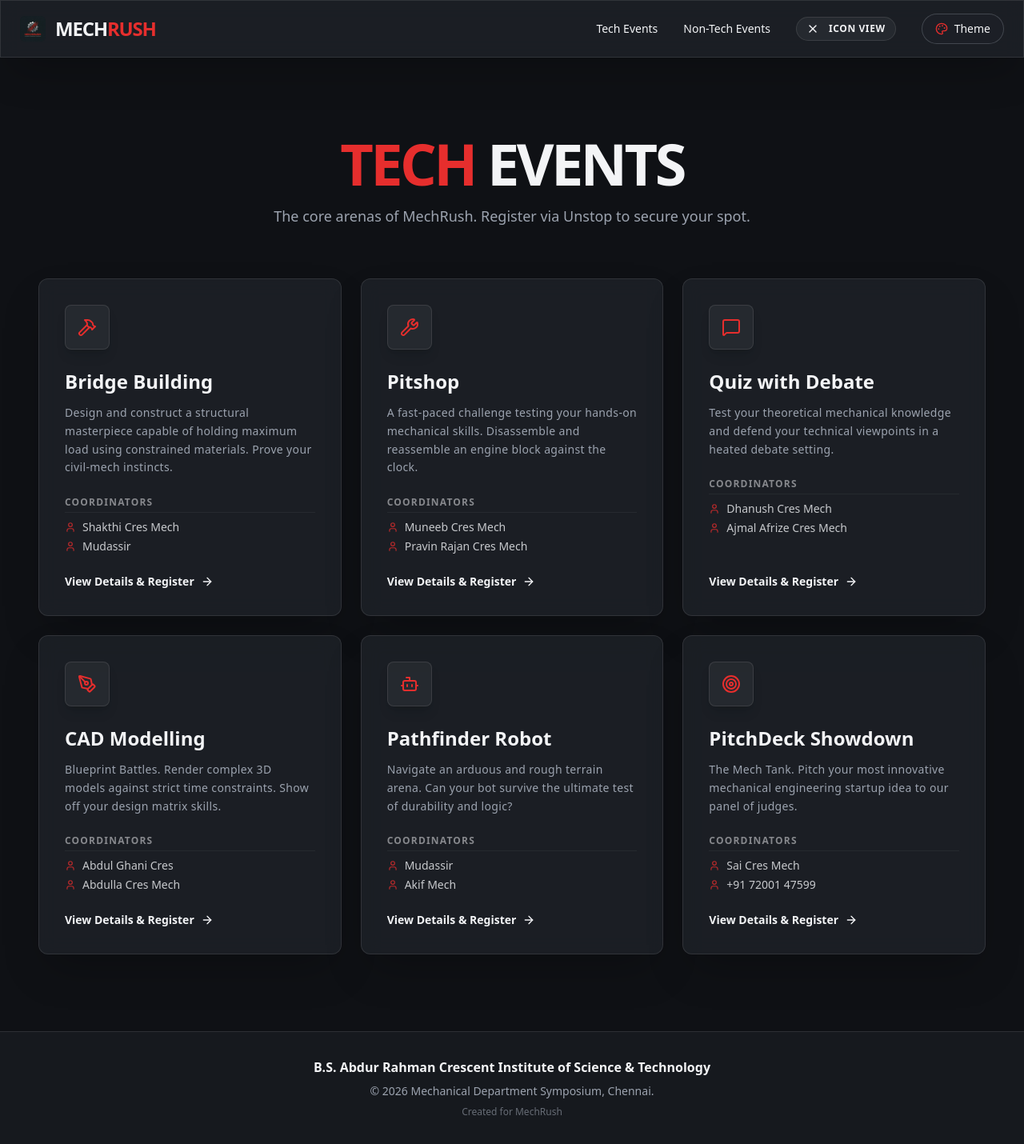
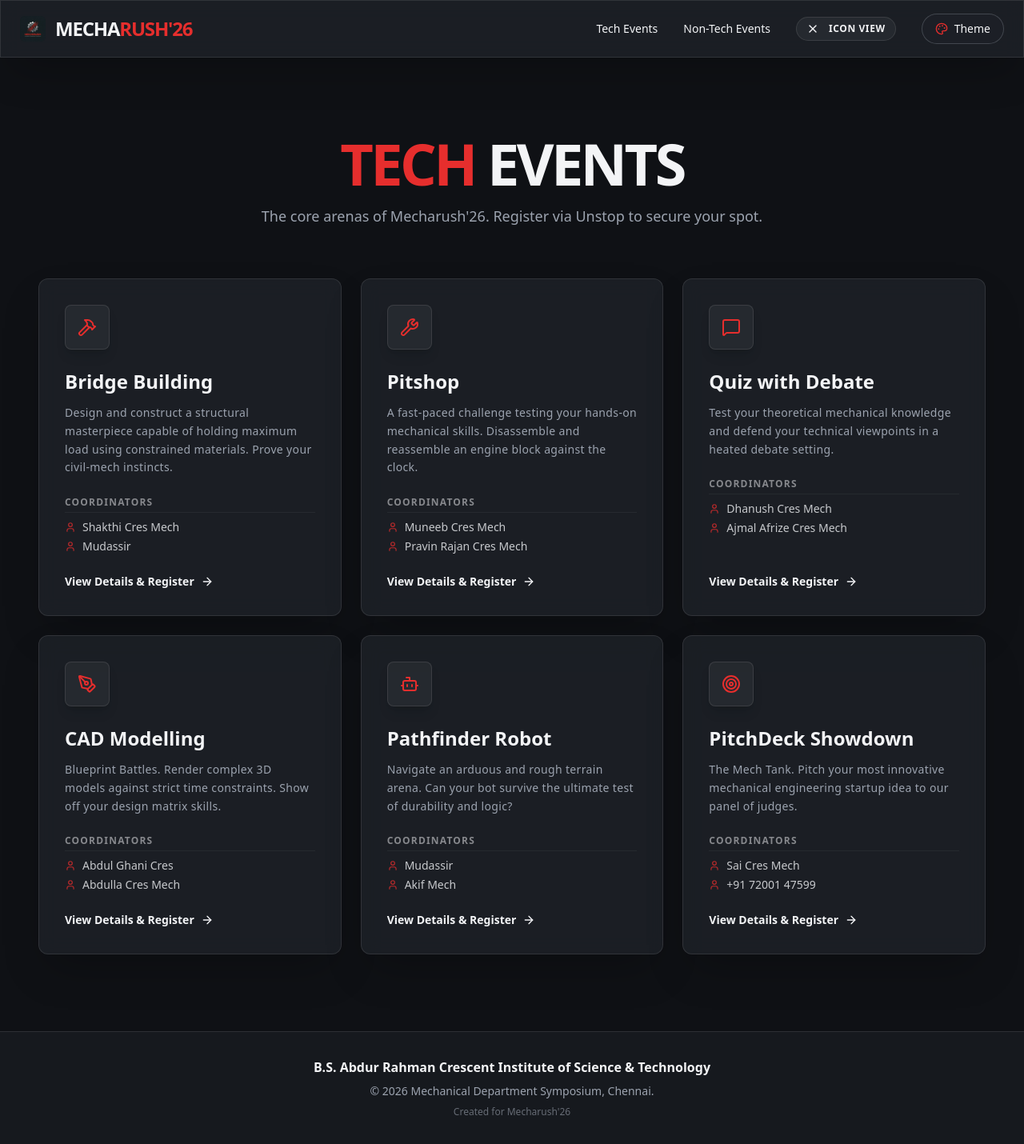
Before and after one commit to Mudassir41/MechaRush-26-website, a Next.js app: page /tech-events in a window 1280 px wide. Shown: the whole page at 80% size. Built offline with nearby package versions, Linux system fonts and the light colour scheme.

Commit message:
chore: rename MechRush to Mecharush'26

```diff
--- a/src/app/layout.tsx
+++ b/src/app/layout.tsx
@@ -12,7 +12,7 @@ const outfit = Outfit({
 });
 
 export const metadata: Metadata = {
-  title: "MechRush | Mechanical Symposium",
+  title: "Mecharush'26 | Mechanical Symposium",
   description: "The ultimate mechanical engineering symposium in Chennai. Engineer the Rush.",
 };
 
@@ -29,8 +29,8 @@ export default function RootLayout({
           <nav className="sticky top-0 z-50 glass-panel border-b-0 border-foreground/10 px-6 py-4">
             <div className="max-w-7xl mx-auto flex items-center justify-between">
               <Link href="/" className="flex items-center gap-3 text-2xl font-bold tracking-tighter">
-                <img src="/logo.png" alt="MechRush Logo" className="w-8 h-8 rounded-md" />
-                <span>MECH<span className="text-forge-red transition-colors">RUSH</span></span>
+                <img src="/logo.png" alt="Mecharush'26 Logo" className="w-8 h-8 rounded-md" />
+                <span>MECHA<span className="text-forge-red transition-colors">RUSH'26</span></span>
               </Link>
               <div className="flex items-center space-x-4 md:space-x-8 text-sm font-medium">
                 <div className="hidden md:flex space-x-8">
@@ -53,7 +53,7 @@ export default function RootLayout({
             <div className="max-w-7xl mx-auto px-6">
               <p className="font-bold text-foreground mb-2 text-base">B.S. Abdur Rahman Crescent Institute of Science & Technology</p>
               <p>© {new Date().getFullYear()} Mechanical Department Symposium, Chennai.</p>
-              <p className="mt-2 text-xs opacity-60">Created for MechRush</p>
+              <p className="mt-2 text-xs opacity-60">Created for Mecharush'26</p>
             </div>
           </footer>
         </ViewModeProvider>
--- a/src/app/page.tsx
+++ b/src/app/page.tsx
@@ -42,7 +42,7 @@ export default function Home() {
           </div>
 
           <h1 className="text-6xl md:text-8xl lg:text-9xl font-black uppercase tracking-tighter mb-6">
-            Mech<span className="text-gradient drop-shadow-2xl">Rush</span> '26
+            Mecha<span className="text-gradient drop-shadow-2xl">rush</span> '26
           </h1>
 
           <p className="max-w-2xl mx-auto text-lg md:text-xl text-metallic mb-12 font-light">
--- a/src/app/tech-events/page.tsx
+++ b/src/app/tech-events/page.tsx
@@ -73,8 +73,8 @@ export default function TechEventsPage() {
                 <h1 className="text-5xl md:text-7xl font-black uppercase tracking-tighter mb-4">
                     <span className="text-forge-red">Tech</span> Events
                 </h1>
-                <p className="text-metallic max-w-2xl mx-auto text-lg">
-                    The core arenas of MechRush. Register via Unstop to secure your spot.
+                <p className="text-metallic text-lg max-w-2xl mx-auto font-light">
+                    The core arenas of Mecharush'26. Register via Unstop to secure your spot.
                 </p>
             </motion.div>
 
```
